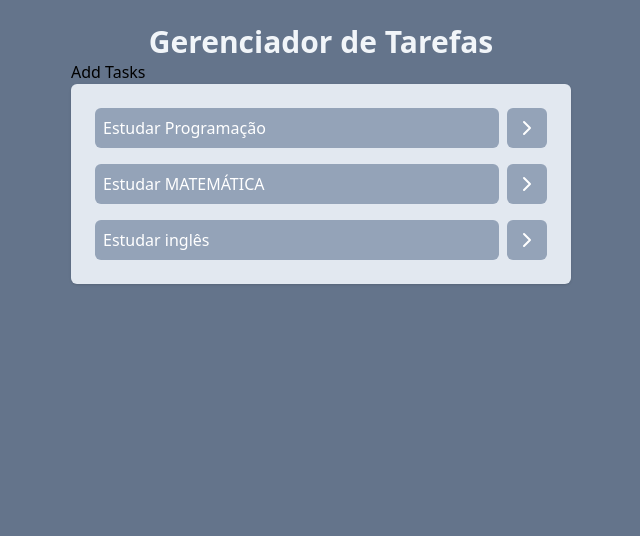
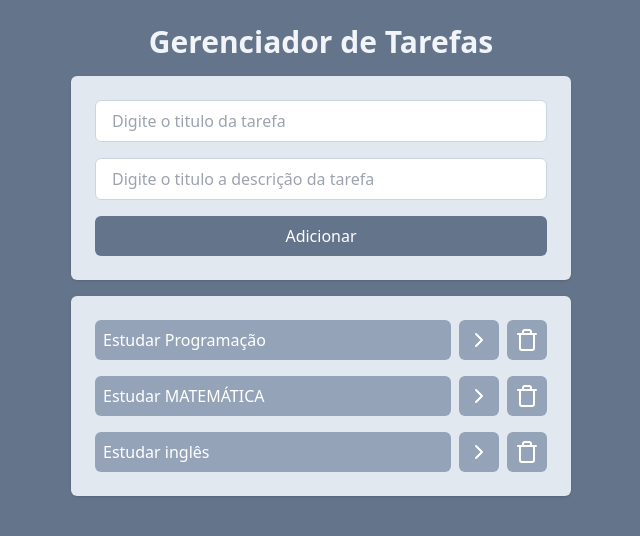
Before and after one commit to MarcioCosta013/AprendendoReact, a React (Vite) app: page / in a window 1280 px wide. Shown: the top 536 px of the page, without its empty margins (319-959 px from the left). Built offline with nearby package versions, Linux system fonts and the light colour scheme.

Commit message:
criando a funcao de adicioar e deletar

```diff
--- a/package.json
+++ b/package.json
@@ -12,7 +12,8 @@
   "dependencies": {
     "lucide-react": "^0.435.0",
     "react": "^18.3.1",
-    "react-dom": "^18.3.1"
+    "react-dom": "^18.3.1",
+    "uuid": "^10.0.0"
   },
   "devDependencies": {
     "@eslint/js": "^9.9.0",
--- a/src/App.jsx
+++ b/src/App.jsx
@@ -1,6 +1,7 @@
 import { useState } from "react";
 import Tasks from "./components/Tasks";
 import AddTask from "./components/AddTasks";
+import { v4 } from "uuid";
 
 function App() {
   const [tasks, setTasks] = useState([
@@ -36,14 +37,29 @@
     setTasks(newTasks)
   }
 
+  function onDeleteTaskClick(taskId) {
+    const newTasks = tasks.filter((tasks) => tasks.id !== taskId)
+    setTasks(newTasks)
+  }
+
+  function onAddTaskSubmit(title, description){
+    const newTask = {
+      id: v4(),
+      title,
+      description,
+      isCompleted: false,
+    }
+    setTasks([...tasks, newTask])
+  }
+
   return (
     <div className="h-screen w-screen bg-slate-500 flex justify-center p-6">
-      <div className="w-[500px]">
+      <div className="w-[500px] space-y-4">
         <h1 className="text-3xl text-slate-100 font-bold text-center">
           Gerenciador de Tarefas
         </h1>
-        <AddTask />
-        <Tasks tasks={tasks} onTaskClick={onTaskClick}/>
+        <AddTask onAddTaskSubmit={onAddTaskSubmit}/>
+        <Tasks tasks={tasks} onTaskClick={onTaskClick} onDeleteTaskClick={onDeleteTaskClick}/>
       </div>
     </div>
   );
--- a/src/components/AddTasks.jsx
+++ b/src/components/AddTasks.jsx
@@ -1,8 +1,39 @@
-function AddTask(){
+import { useState } from "react";
 
-    return (
-        <h1>Add Tasks</h1>
-    )
+function AddTask({ onAddTaskSubmit }) {
+  const [title, setTitle] = useState("");
+  const [description, setDescription] = useState("");
+  return (
+    <div className="space-y-4 p-6 bg-slate-200 rounded-md shadow flex flex-col ">
+      <input
+        type="text"
+        placeholder="Digite o titulo da tarefa"
+        className="border border-slate-300 outline-slate-400 px-4 py-2 rounded-md"
+        value={title}
+        onChange={(event) => setTitle(event.target.value)}
+      />
+      <input
+        type="text"
+        placeholder="Digite o titulo a descrição da tarefa"
+        className="border border-slate-300 outline-slate-400 px-4 py-2 rounded-md"
+        value={description}
+        onChange={(event) => setDescription(event.target.value)}
+      />
+      <button
+        onClick={() => {
+            if(!title.trim() || !description.trim()){
+                return alert("Preencha todos os campos")
+            }
+          onAddTaskSubmit(title, description);
+          setTitle("");
+          setDescription("");
+        }}
+        className="bg-slate-500 text-white px-4 py-2 rounded-md font-medium"
+      >
+        Adicionar
+      </button>
+    </div>
+  );
 }
 
-export default AddTask
+export default AddTask;
--- a/src/components/Tasks.jsx
+++ b/src/components/Tasks.jsx
@@ -1,19 +1,26 @@
-import { ChevronRightIcon } from "lucide-react";
+import { ChevronRightIcon, TrashIcon } from "lucide-react";
 
-function Tasks(props) {
-  console.log(props);
+function Tasks({tasks, onTaskClick, onDeleteTaskClick}) {
   return (
     <ul className="space-y-4 p-6 bg-slate-200 rounded-md shadow">
-      {props.tasks.map((tasks) => (
+      {tasks.map((tasks) => (
         <li key={tasks.id} className="flex gap-2">
           <button
-            onClick={() => props.onTaskClick(tasks.id)}
-            className={`bg-slate-400 text-left w-full text-white p-2 rounded-md ${tasks.isCompleted && `line-through`}`}
+            onClick={() => onTaskClick(tasks.id)}
+            className={`bg-slate-400 text-left w-full text-white p-2 rounded-md ${
+              tasks.isCompleted && `line-through`
+            }`}
           >
             {tasks.title}
           </button>
           <button className="bg-slate-400 text-white p-2 rounded-md">
             <ChevronRightIcon />
+          </button>
+          <button
+            onClick={() => onDeleteTaskClick(tasks.id)}
+            className="bg-slate-400 text-white p-2 rounded-md"
+          >
+            <TrashIcon />
           </button>
         </li>
       ))}
```
Also changed, not shown: 1 other file (tests, documents, lock files or other folders).
